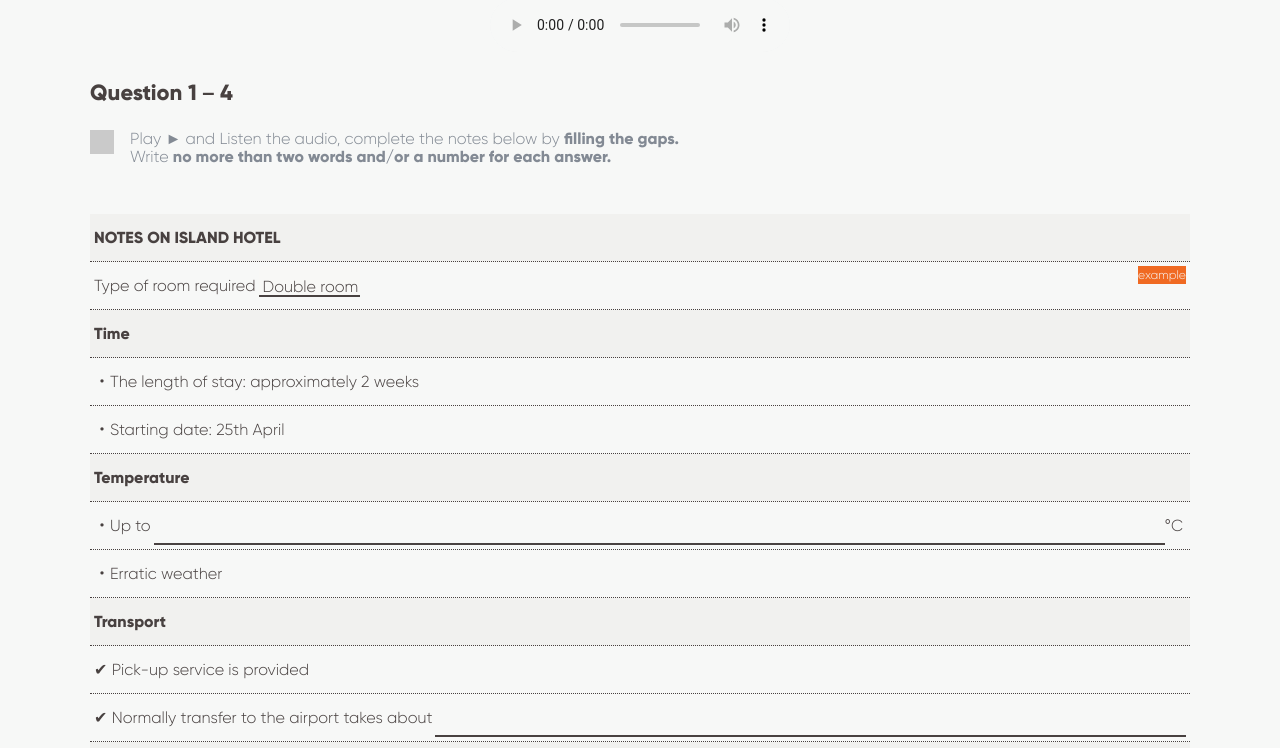
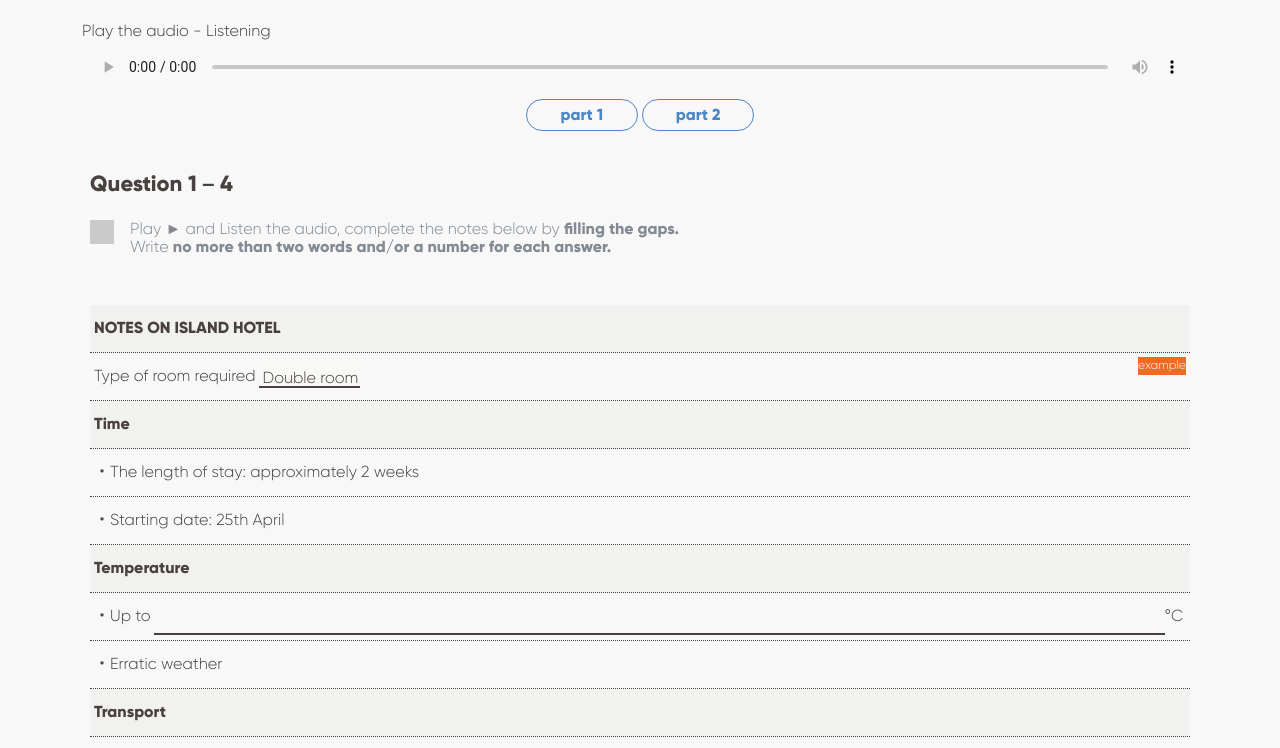
Before and after one commit to petushoque/ahoyla, a plain HTML site: page index.html in a window 1280 px wide. Shown: the part 302-1050 px from the top of the page. Drawn offline with Linux system fonts and the light colour scheme; grey boxes are pictures that could not be loaded.

Commit message:
feat: приблизить к нужному виду плеер, добавить подпись к ауди и две кнопки

```diff
--- a/index.css
+++ b/index.css
@@ -26,6 +26,7 @@
     display: flex;
     flex-direction: column;
     justify-content: space-between;
+    margin: 0 auto;
 }
 
 .header__logo {
@@ -50,6 +51,8 @@
 .audio {
     width: 100%;
     max-width: 1148px;
+    padding: 24px 16px 16px 16px;
+    box-sizing: border-box;
     background-color:#f7f8f7;
     text-align: center;
     position: static;
@@ -58,8 +61,36 @@
     z-index: 2;
 }
 
+.audio__description {
+    margin: 0;
+    padding: 0;
+    text-align: left;
+}
+
+.audio__player {
+    width: 100%;
+}
+
 audio::-webkit-media-controls-panel {
     background-color:#f7f8f7;
+}
+
+.audio__button {
+    z-index: 3;
+    border-radius: 40px;
+    cursor: pointer;
+    width: 112px;
+    height: 32px;
+    background-color: transparent;
+    color: #4c87c7;
+    font-weight: bold;
+    border: 1px solid #4c87c7;
+    transition: background-color 0.5s ease;
+}
+
+.audio__button:hover {
+    background-color: #315a86;
+    color: white;
 }
 
 .main-content {
--- a/index.html
+++ b/index.html
@@ -68,11 +68,16 @@
     </header>
 
     <section class="audio">
+        <p class="audio__description">Play the audio - Listening</p>
         <audio class="audio__player"
             src="./music.mp3"
             type="audio/mp3"
             loop
             controls></audio>
+        <div class="audio__buttons">
+            <button class="audio__button">part 1</button>
+            <button class="audio__button">part 2</button>
+        </div>
     </section>
 
     <section class="main-content">
```
